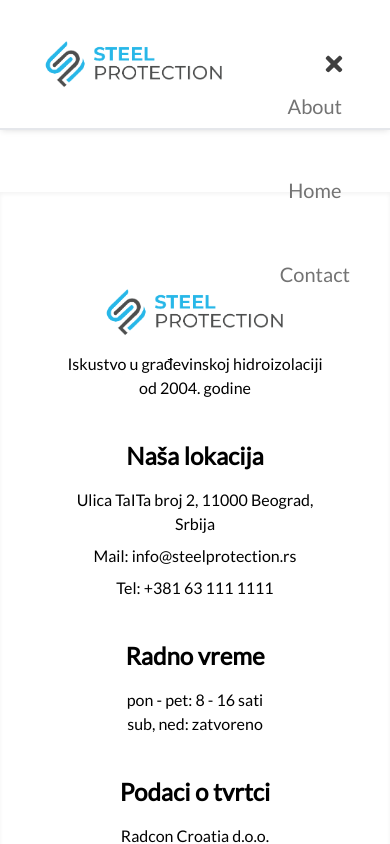
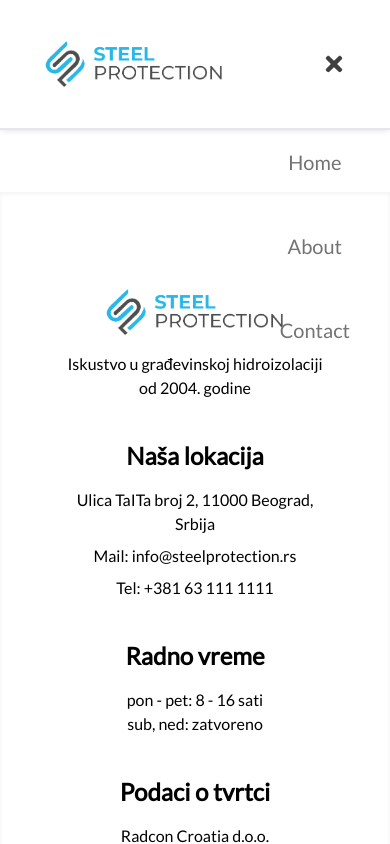
Before and after one commit to Gashi011/Steelprotection, a Next.js app in the folder steelprot-app/: page / in a window 390 px wide. Both pictures are taken after a click on the button 334 px from the left and 64 px from the top of the page. Shown: the top 844 px of the page. Built offline with nearby package versions, Linux system fonts and the light colour scheme.

Commit message:
Odradjen Hamburger menu!!!!

```diff
--- a/steelprot-app/components/BuildingImage.tsx
+++ b/steelprot-app/components/BuildingImage.tsx
@@ -8,7 +8,7 @@ const BuildingImage = () => {
 
             <img
           alt="logo"
-          src="/images/building.jpg"
+          src="/images/building1.jpg"
           className="relative  md:px-10 xl:px-10 top-32 md:top-0 lg:top-16 xl:top-32 z-0 2xl:h-full md:h-96 lg:h-[600px]"
         />
 
--- a/steelprot-app/components/HamburgerMenu.tsx
+++ b/steelprot-app/components/HamburgerMenu.tsx
@@ -33,14 +33,14 @@ const HamburgerMenu = () => {
         )}
       </div>
       {isOpen && (
-        <div className="mt-2 absolute right-10 flex flex-col gap-10 text-xl">
-          <div className="text-neutral-500 py-2"> {/* Use div instead of anchor (<a>) */}
+        <div className="mt-2 absolute right-10 pt-14 flex flex-col gap-10 text-xl">
+          <div className="text-neutral-500 py-2 hover:text-neutral-950"> {/* Use div instead of anchor (<a>) */}
+            <Link href="/">Home</Link>
+          </div>
+          <div className="text-neutral-500 py-2 hover:text-neutral-950"> {/* Use div instead of anchor (<a>) */}
             <Link href="/about">About</Link>
           </div>
-          <div className="text-neutral-500 py-2"> {/* Use div instead of anchor (<a>) */}
-            Home
-          </div>
-          <div className="text-neutral-500 py-2"> {/* Use div instead of anchor (<a>) */}
+          <div className="text-neutral-500 py-2 hover:text-neutral-950"> {/* Use div instead of anchor (<a>) */}
             Contact
           </div>
         </div>
```
Also changed, not shown: steelprot-app/public/images/building1.jpg (added).
